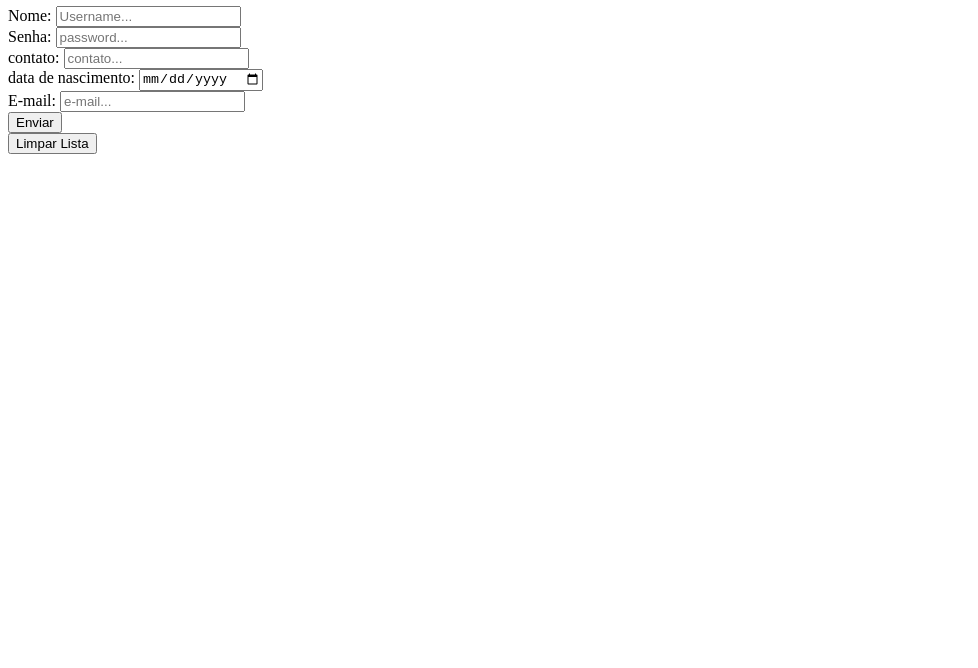
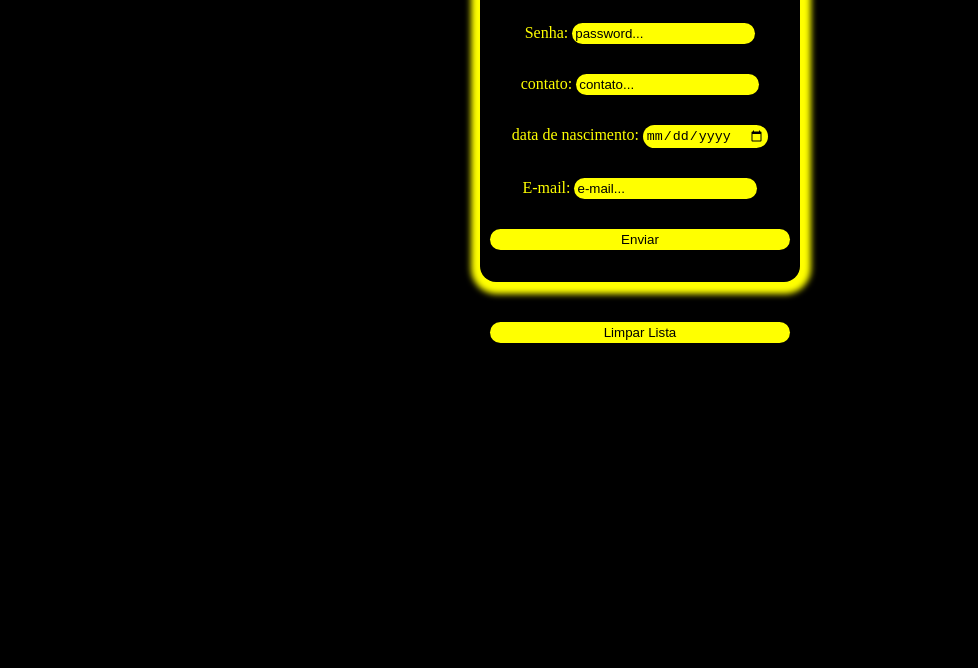
Before and after one commit to Dayvson21/Prova---Manipula--o-do-DOM-II--Aula-11, a plain HTML site: page index.html in a window 1280 px wide. Shown: the part 132-800 px from the top of the page, without its empty margins (0-978 px from the left). Drawn offline with Linux system fonts and the light colour scheme.

Commit message:
finalizado

```diff
--- a/index.html
+++ b/index.html
@@ -13,7 +13,7 @@
 
     <h1>Formulário de cadastro</h1>
     <div>
-        <form action="" id="form">
+        <form class="form" action="" id="form">
             <section>
                 <label>Nome:</label>
                 <input id="usuario" type="text" placeholder="Username..." required>
@@ -36,9 +36,9 @@
             </section>
             <button type="submit">Enviar</button>
         </form>
-        <button id="limpar">Limpar Lista</button>
-        <div id="lista"></div>
     </div>
+    <button class="btn" id="limpar">Limpar Lista</button>
+    <p id="lista"></p>
     <script src="script.js"></script>
 </body>
 
--- a/script.js
+++ b/script.js
@@ -38,4 +38,4 @@ form.addEventListener("submit", function (event) {
 
 limpar.addEventListener("click", function () {
     lista.innerHTML = "";
-})
+});
--- a/style.css
+++ b/style.css
@@ -0,0 +1,61 @@
+* {
+    margin: 0;
+    padding: 0;
+}
+body {
+    color: yellow;
+    background-color: black;
+    display: flex;
+    flex-direction: column;
+    align-items: center;
+    height: 700px;
+    gap: 10px;
+}
+div {
+    height: 350px;
+}
+.form {
+    color: yellow;
+    box-shadow: 1px 2px 6px 10px yellow;
+    display: flex;
+    flex-direction: column;
+    align-items: center;
+    width: 300px;
+    height: 300px;
+    border-radius: 1pc;
+    gap: 30px;
+    padding: 10px;
+}
+input {
+    outline: none;
+    border: none;
+    background-color: yellow;
+    border-radius: 1pc;
+    padding: 3px;
+}
+input::placeholder {
+    color: black;
+}
+p {
+    color: yellow;
+}
+button {
+    cursor: pointer;
+    background-color: yellow;
+    color: black;
+    outline: none;
+    border: none;
+    border-radius: 1pc;
+    padding: 3px;
+    width: 100%;
+}
+.btn {
+    cursor: pointer;
+    background-color: yellow;
+    color: black;
+    outline: none;
+    border: none;
+    border-radius: 1pc;
+    padding: 3px;
+    width: 300px;
+}
```
